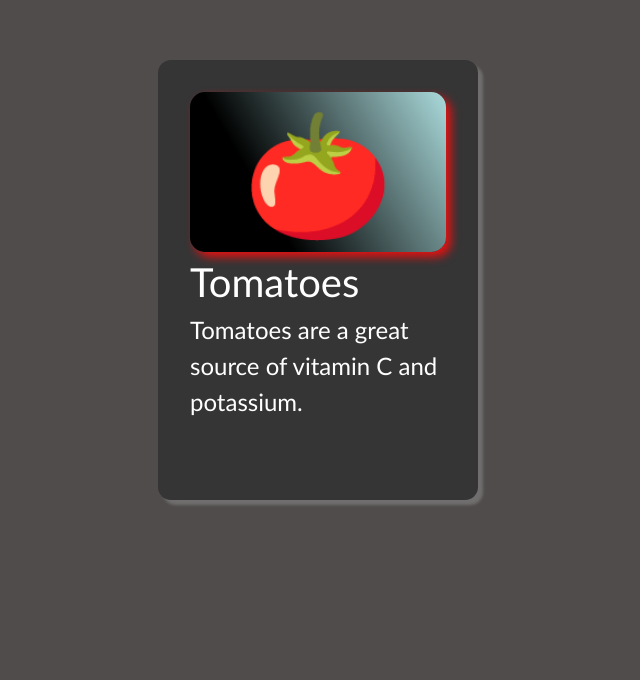
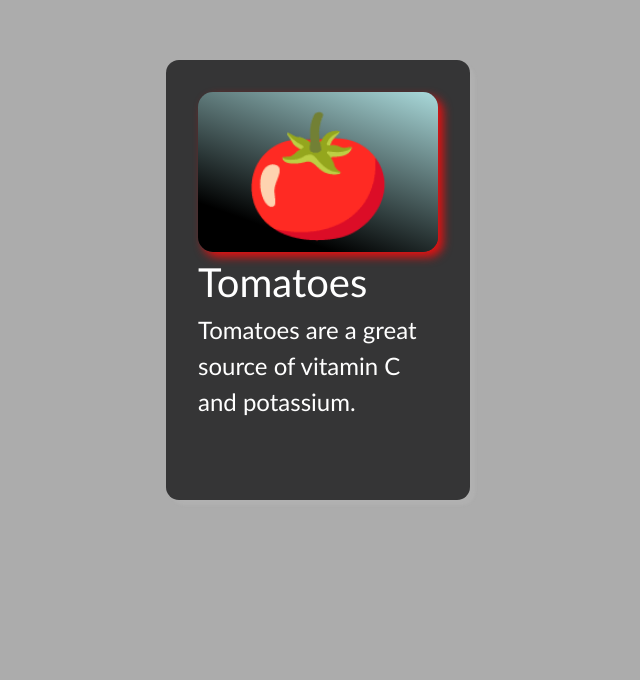
Before and after one commit to ZuberPadyar/CardAnimation, a React (Vite) app: page / in a window 1280 px wide. Shown: the part 120-800 px from the top of the page, without its empty margins (322-962 px from the left). Built offline with nearby package versions, Linux system fonts and the light colour scheme.

Commit message:
change speed and bg

```diff
--- a/src/App.css
+++ b/src/App.css
@@ -8,14 +8,14 @@
   display: flex;
   align-items: center;
   justify-content: space-around;
-  background-color: rgb(80, 76, 76);
+  background-color: rgba(22, 20, 20, 0.352);
   color: white;
   font-family: 'Trebuchet MS', 'Lucida Sans Unicode', 'Lucida Grande', 'Lucida Sans', Arial, sans-serif;
 }
 
 .card {
   height: 55vh;
-  width: 40vh;
+  width: 38vh;
   border-radius: 13px;
   box-shadow: 5px 5px 3px rgba(190, 189, 189, 0.3);
   padding: 2rem;
@@ -27,7 +27,7 @@
   align-items: center;
   justify-content: space-around;
   height: 20vh;
-  background-image: linear-gradient(60deg, rgb(0, 0, 0) 30%, rgb(170, 218, 219));
+  background-image: linear-gradient(20deg, rgb(0, 0, 0) 20%, rgb(170, 218, 219));
   box-shadow: 5px 5px 10px #e71111;
   border-radius: 15px;
   font-size: 15vh;
```
